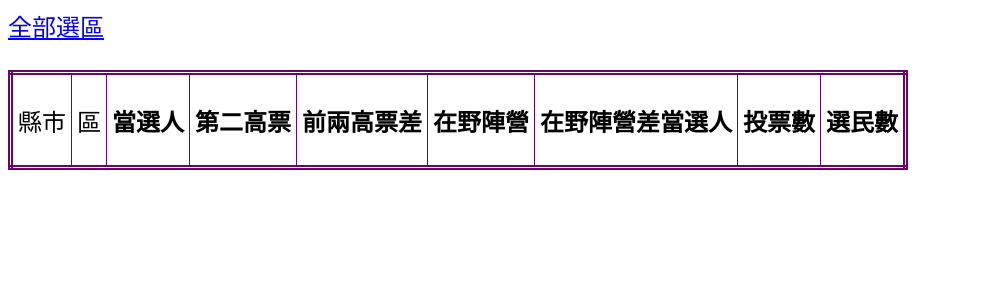
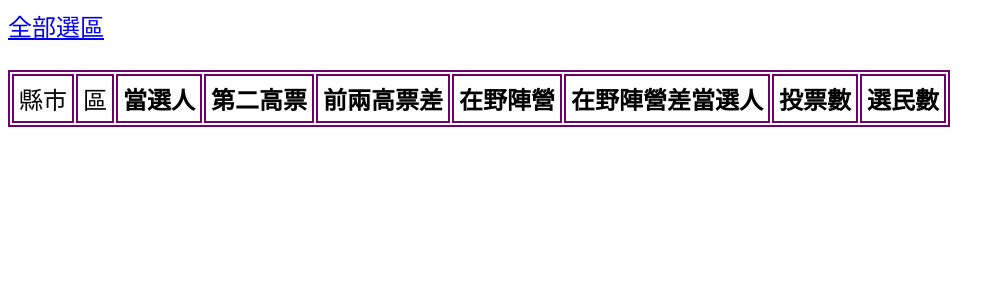
Before and after one commit to sih4sing5hong5/kuat4_moo5-tng5, a Django app: page / in a window 1280 px wide. Shown: the top 300 px of the page, without its empty margins (0-1005 px from the left). Run offline with Django 3.2, Linux system fonts and the light colour scheme; data that the repository does not hold is empty.

Commit message:
css抽出來 丞宏

```diff
--- a/選區資料/static/文章/版面.css
+++ /dev/null
@@ -1,4 +0,0 @@
-body
-{
-	font-size: 150%;
-}
--- /dev/null
+++ b/選區資料/static/選區資料/版面.css
@@ -0,0 +1,15 @@
+body {
+	font-size: 150%;
+}
+
+table {
+	border: 5px solid rgb(109, 2, 107);
+	border-width: 2px;
+	/*	border-spacing: 5px;*/
+}
+
+th,td {
+	border: 5px double rgb(109, 2, 107);
+	border-width: 2px;
+	padding: 5px;
+}
--- a/選區資料/templates/選區資料/全部選區.html
+++ b/選區資料/templates/選區資料/全部選區.html
@@ -1,7 +1,7 @@
 {% extends "選區資料/框.html" %}
 
 {% block 內容 %}
-	<table style="border: 5px double rgb(109, 2, 107); height: 100px; background-color: rgb(255, 255, 255);" align="left" cellpadding="5" cellspacing="5" frame="border" rules="all">
+	<table>
 		<tr>
 		<td> 縣市</td>
 		<td> 區 </td>
--- a/選區資料/templates/選區資料/框.html
+++ b/選區資料/templates/選區資料/框.html
@@ -4,7 +4,7 @@
     <title>{% block 標題 %}割闌尾計劃{% endblock %}</title>
     {% block extrahead %}{% endblock %}
     {% load staticfiles %}
-	<link rel="stylesheet" type="text/css" href="{% static '文章/版面.css' %}" />
+	<link rel="stylesheet" type="text/css" href="{% static '選區資料/版面.css' %}" />
 </head>
 
 <body>
--- a/選區資料/templates/選區資料/選區.html
+++ b/選區資料/templates/選區資料/選區.html
@@ -2,7 +2,7 @@
 
 {% block 內容 %}
 	<div>{{ 選區.縣市 }} | {{ 選區.第幾區 }}</div>
-	<table style="border: 5px double rgb(109, 2, 107); height: 100px; background-color: rgb(255, 255, 255);" align="left" cellpadding="5" cellspacing="5" frame="border" rules="all">
+	<table>
 	{% load 選區資料.樣版工具 %}
 	{% for 逝 in 選區.綜合資訊|轉置 %}
 		<tr>
@@ -14,7 +14,7 @@
 		</tr>
 	{% endfor %}
 	</table>
-	<table style="border: 5px double rgb(109, 2, 107); height: 100px; background-color: rgb(255, 255, 255);" align="left" cellpadding="5" cellspacing="5" frame="border" rules="all">
+	<table>
 		<tr>
 			{% for 人,票 in 選區.候選人票數 %}
 				<th>
@@ -30,7 +30,7 @@
 			{% endfor %}
 		</tr>
 	</table>
-	<table style="border: 5px double rgb(109, 2, 107); height: 100px; background-color: rgb(255, 255, 255);" align="left" cellpadding="5" cellspacing="5" frame="border" rules="all">
+	<table>
 		<tr>
 		<td>鄉鎮區別</td>
 		<td>村里別</td>
```
